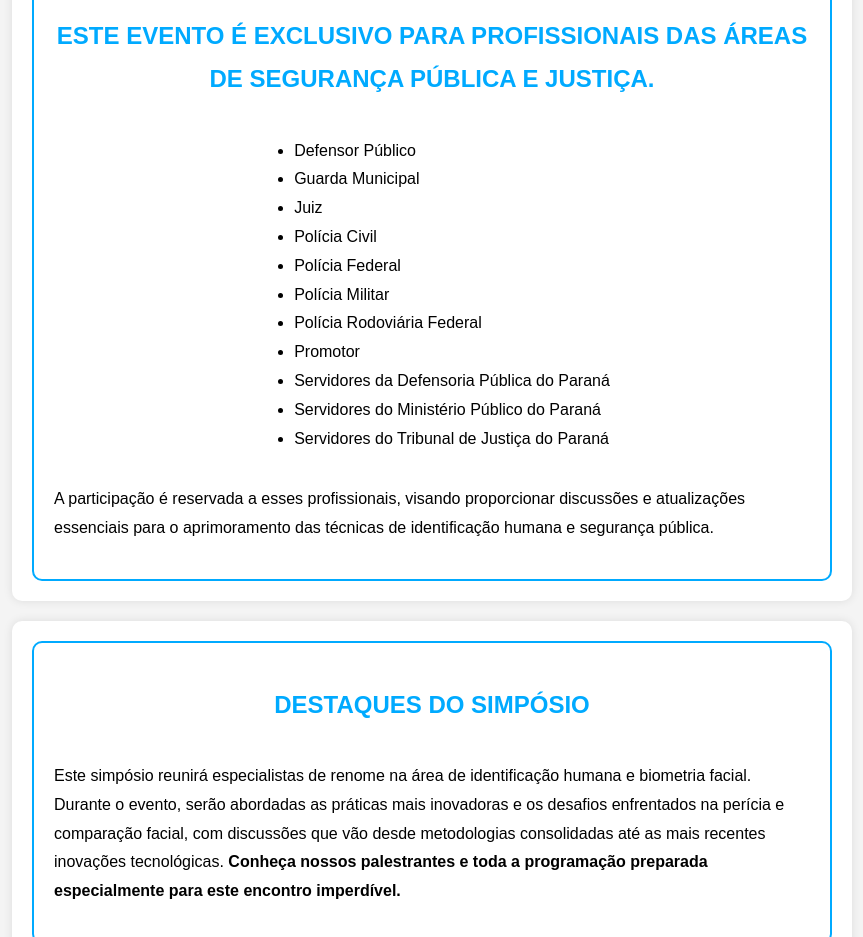
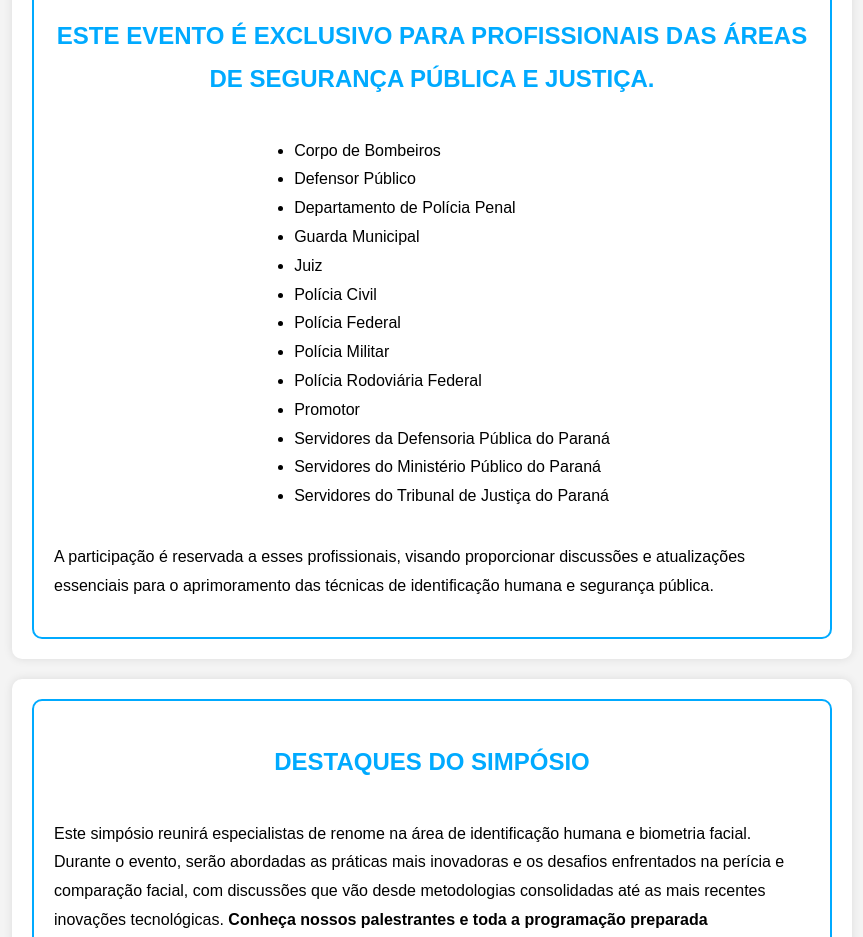
Before and after one commit to ASIIP-simposio/simposio-comparacao-facial, a plain HTML site: page index.html in a window 1280 px wide. Shown: the part 1720-2657 px from the top of the page, without its empty margins (208-1071 px from the left). Drawn offline with Linux system fonts and the light colour scheme.

Commit message:
Add files via upload

```diff
--- a/index.html
+++ b/index.html
@@ -261,7 +261,9 @@
         </div>
         <h2 style="text-align: center; text-transform: uppercase;">Este evento é exclusivo para profissionais das áreas de segurança pública e justiça.</h2>
         <ul>
+            <li>Corpo de Bombeiros</li>
             <li>Defensor Público</li>
+            <li>Departamento de Polícia Penal</li>
             <li>Guarda Municipal</li>
             <li>Juiz</li>
             <li>Polícia Civil</li>
```
